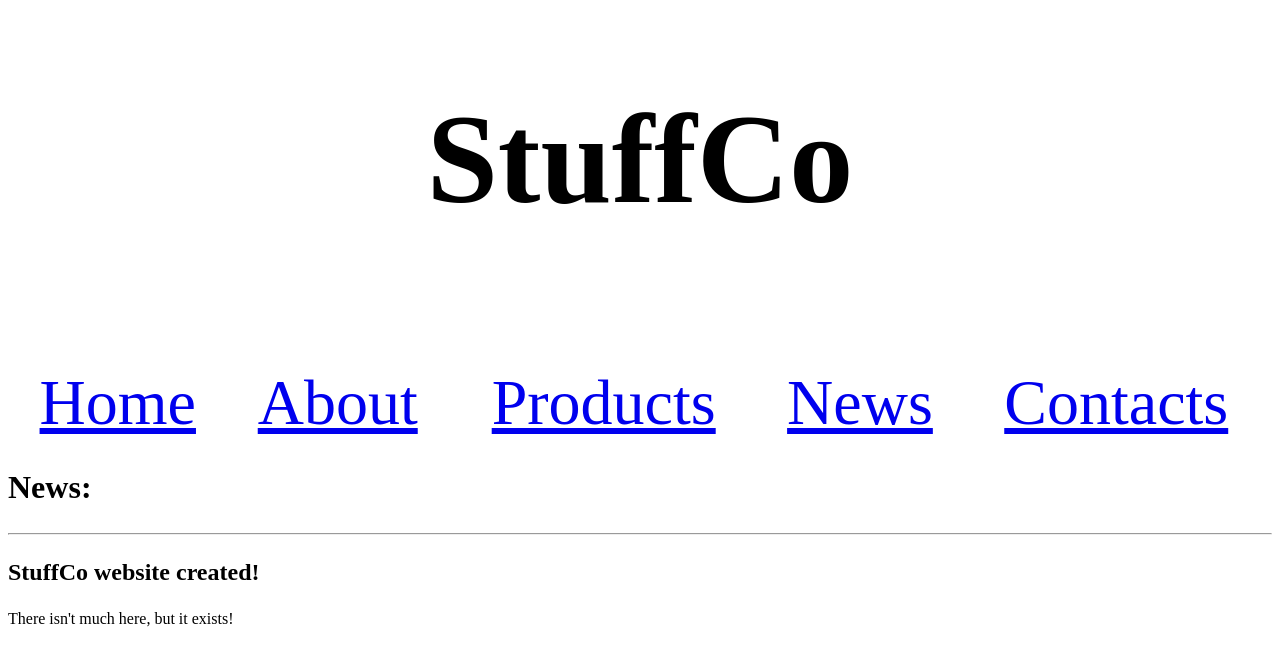
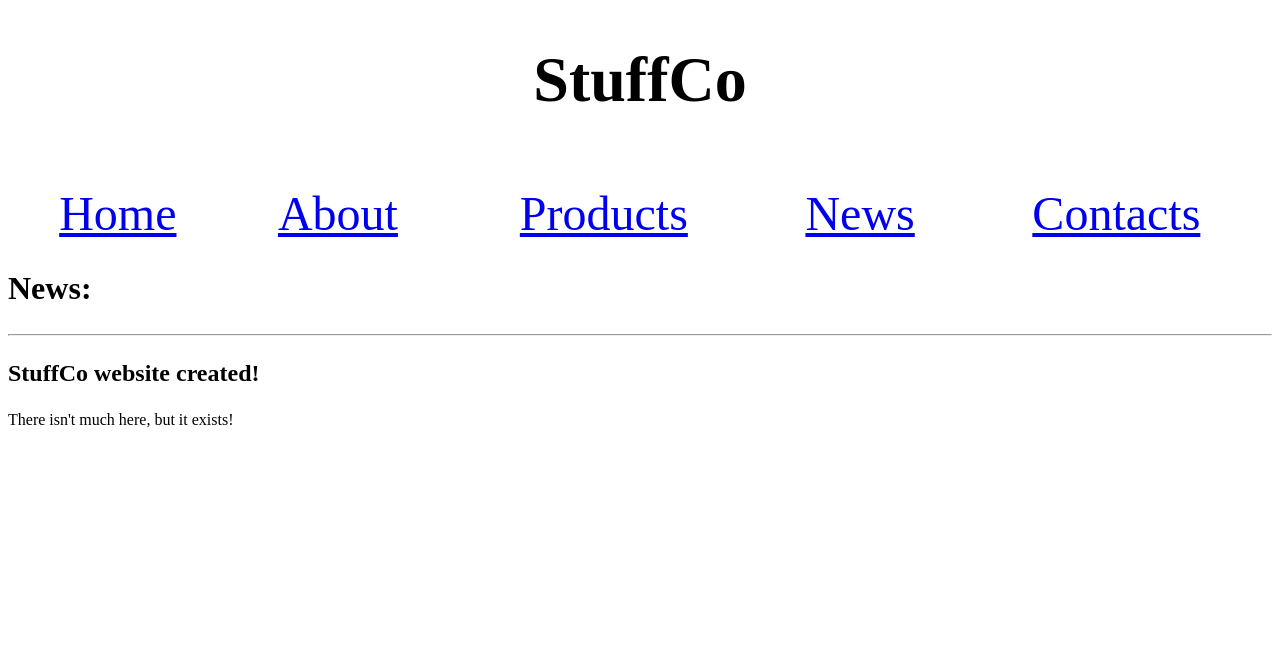
Before and after one commit to ConnorPietrasik/cmpe272hw, a PHP site: page /news.php in a window 1280 px wide. Shown: the top 666 px of the page. Run offline with PHP 8.4, Linux system fonts and the light colour scheme.

Commit message:
updated nav styles

```diff
--- a/public/styles.css
+++ b/public/styles.css
@@ -4,12 +4,12 @@ h2 {
 
 .title {
     text-align: center;
-    font-size: 8em;
+    font-size: 4em;
 }
 
 .nav-item {
     text-align: center;
-    font-size: 4em;
+    font-size: 3em;
 }
 
 .nav-row {
```
